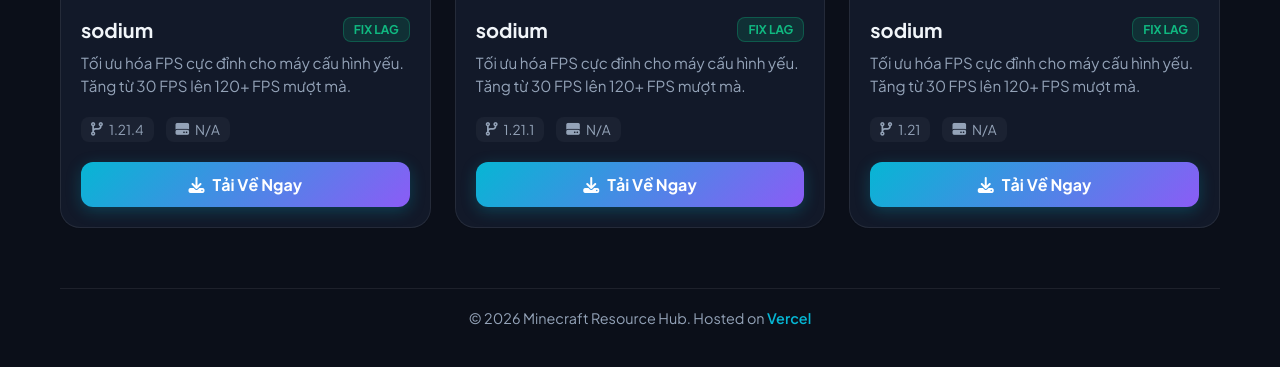
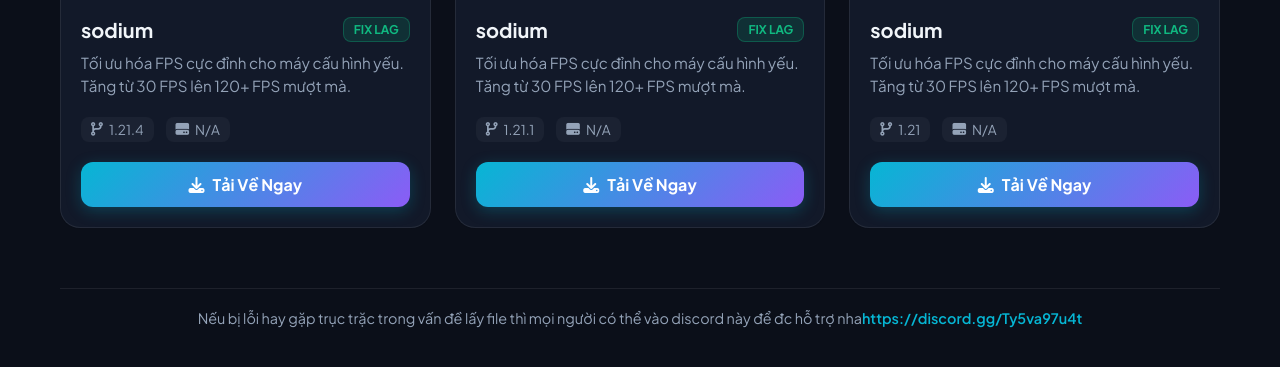
Before and after one commit to shopwarlergen/mc, a plain HTML site: page index.html in a window 1280 px wide. Shown: the part 1771-2138 px from the top of the page. Drawn offline with Linux system fonts and the light colour scheme.

Commit message:
Change footer content for support information
Updated footer text to provide Discord support link.

```diff
--- a/index.html
+++ b/index.html
@@ -55,7 +55,7 @@
 
         <!-- Footer -->
         <footer class="site-footer">
-            <p>© 2026 Minecraft Resource Hub. Hosted on <span class="highlight">Vercel</span></p>
+            <p>Nếu bị lỗi hay gặp trục trặc trong vấn đề lấy file thì mọi người có thể vào discord này để đc hỗ trợ nha<span class="highlight">https://discord.gg/Ty5va97u4t</span></p>
         </footer>
     </div>
 
```
